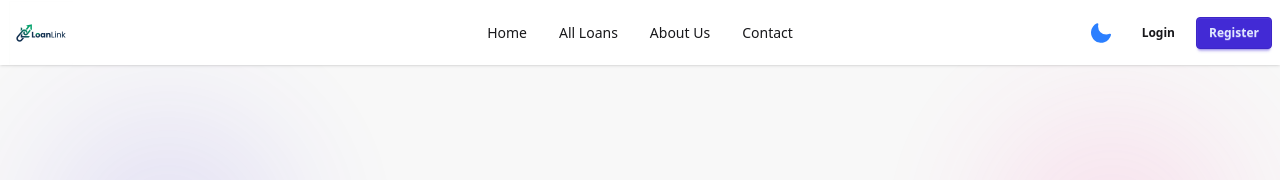
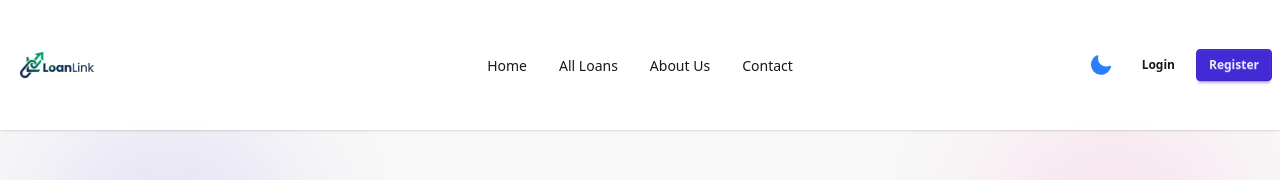
Before and after one commit to sm-ayman/loanlink-client, a React (Vite) app: page / in a window 1280 px wide. Shown: the top 180 px of the page. Built offline with nearby package versions, Linux system fonts and the light colour scheme; no server answers.

Commit message:
Implement maximum vertical logo scale for extreme brand visibility site-wide

```diff
--- a/src/components/shared/Footer.jsx
+++ b/src/components/shared/Footer.jsx
@@ -7,7 +7,7 @@ const Footer = () => {
             <div className="footer p-10 text-base-content max-w-screen-2xl mx-auto">
                 <aside>
                     <Link to="/" className="mb-4 block">
-                        <img src="/logo.png" alt="LoanLink Logo" className="h-24 w-auto" />
+                        <img src="/logo.png" alt="LoanLink Logo" className="h-32 w-auto" />
                     </Link>
                     <p className="max-w-xs">
                         LoanLink connects borrowers with lenders offering simplified microloan request and management solutions.
--- a/src/components/shared/Navbar.jsx
+++ b/src/components/shared/Navbar.jsx
@@ -55,7 +55,7 @@ const Navbar = () => {
   );
 
   return (
-    <div className="navbar bg-base-100/95 backdrop-blur-sm shadow-sm fixed z-50 max-w-screen-2xl mx-auto transition-all duration-300">
+    <div className="navbar bg-base-100/95 backdrop-blur-sm shadow-sm fixed z-50 max-w-screen-2xl mx-auto transition-all duration-300 min-h-[120px]">
       <div className="navbar-start">
         <div className="dropdown">
           <label tabIndex={0} className="btn btn-ghost lg:hidden">
@@ -81,8 +81,8 @@ const Navbar = () => {
             {navOptions}
           </ul>
         </div>
-        <Link to="/" className="btn btn-ghost normal-case text-xl text-primary font-bold px-0 hover:bg-transparent">
-          <img src="/logo.png" alt="LoanLink Logo" className="h-16 w-auto" />
+        <Link to="/" className="btn btn-ghost normal-case text-xl text-primary font-bold px-0 hover:bg-transparent h-auto py-2">
+          <img src="/logo.png" alt="LoanLink Logo" className="h-24 w-auto" />
         </Link>
       </div>
       <div className="navbar-center hidden lg:flex">
--- a/src/layout/DashboardLayout.jsx
+++ b/src/layout/DashboardLayout.jsx
@@ -148,7 +148,7 @@ const DashboardLayout = () => {
                     {/* Sidebar content here */}
                     <div className="mb-6 px-4">
                         <Link to="/" className="font-bold text-primary flex items-center">
-                             <img src="/logo.png" className="h-24 w-auto"/>
+                             <img src="/logo.png" className="h-32 w-auto"/>
                         </Link>
                         <div className="mt-2 flex flex-col gap-1">
                             <div className="badge badge-secondary uppercase font-bold px-4 py-3">{role}</div>
```
